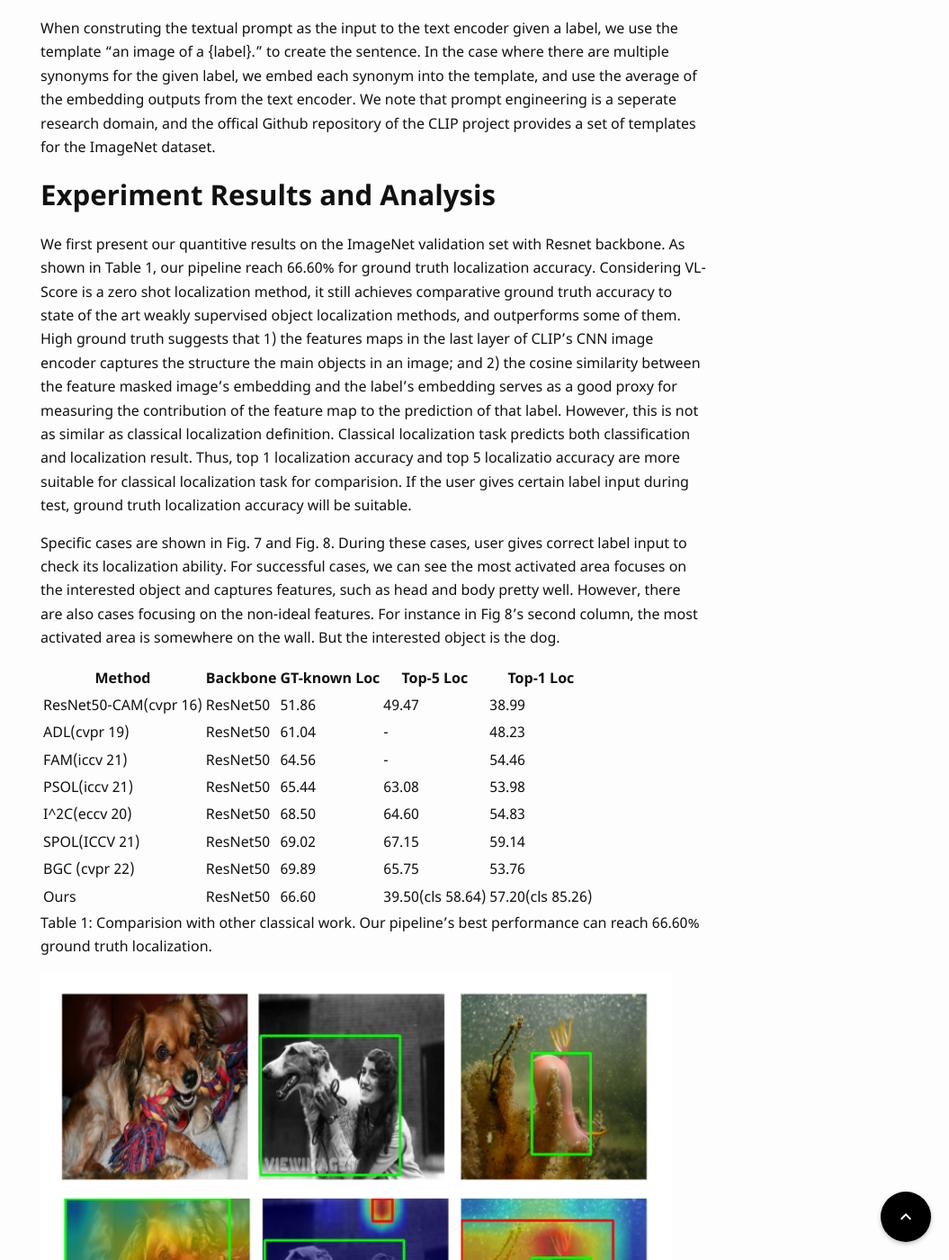
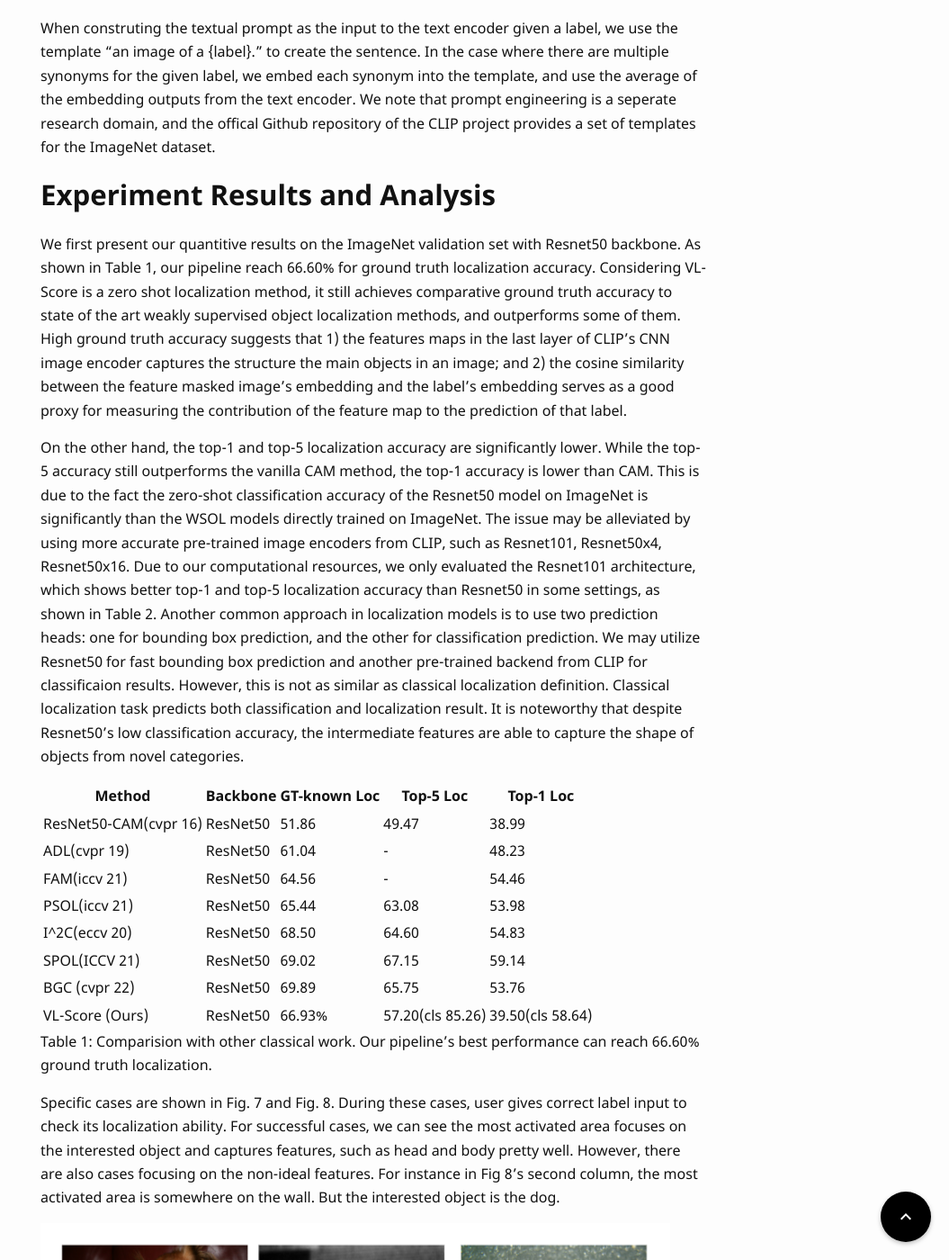
Before and after one commit to UCLAdeepvision/CS269-projects-2022spring, a Jekyll site: the page built from _posts/2022-04-10-team03-instruction-to-post.md, in a window 1280 px wide and 1400 px high, scrolled down 9182 px. Shown: the whole window at 90% size, without its empty margins (225-1280 px from the left). Built offline with Jekyll 4.4.1, drawn with Linux system fonts in a browser that asks for light colours; some web fonts are replaced; formulas are drawn with MathJax 3; comment, search, counter and statistics services are not loaded.

Commit message:
Update 2022-04-10-team03-instruction-to-post.md

```diff
--- a/_posts/2022-04-10-team03-instruction-to-post.md
+++ b/_posts/2022-04-10-team03-instruction-to-post.md
@@ -100,11 +100,9 @@ There are 4 evaluation metrics: box IOU, groud truth localization accuracy, top-
 When construting the textual prompt as the input to the text encoder given a label, we use the template "an image of a \{label\}." to create the sentence. In the case where there are multiple synonyms for the given label, we embed each synonym into the template, and use the average of the embedding outputs from the text encoder. We note that prompt engineering is a seperate research domain, and the offical Github repository of the CLIP project provides a set of templates for the ImageNet dataset.
 
 ## Experiment Results and Analysis
-We first present our quantitive results on the ImageNet validation set with Resnet backbone. As shown in Table 1, our pipeline reach 66.60% for ground truth localization accuracy. Considering VL-Score is a zero shot localization method, it still achieves comparative ground truth accuracy to state of the art weakly supervised object localization methods, and outperforms some of them. High ground truth suggests that 1) the features maps in the last layer of CLIP's CNN image encoder captures the structure the main objects in an image; and 2) the cosine similarity between the feature masked image's embedding and the label's embedding serves as a good proxy for measuring the contribution of the feature map to the prediction of that label. However, this is not as similar as classical localization definition. Classical localization task predicts both classification and localization result. Thus, top 1 localization accuracy and top 5 localizatio accuracy are more suitable for classical localization task for comparision. If the user gives certain label input during test, ground truth localization accuracy will be suitable.
+We first present our quantitive results on the ImageNet validation set with Resnet50 backbone. As shown in Table 1, our pipeline reach 66.60% for ground truth localization accuracy. Considering VL-Score is a zero shot localization method, it still achieves comparative ground truth accuracy to state of the art weakly supervised object localization methods, and outperforms some of them. High ground truth accuracy suggests that 1) the features maps in the last layer of CLIP's CNN image encoder captures the structure the main objects in an image; and 2) the cosine similarity between the feature masked image's embedding and the label's embedding serves as a good proxy for measuring the contribution of the feature map to the prediction of that label.
 
-
-
-Specific cases are shown in Fig. 7 and Fig. 8. During these cases, user gives correct label input to check its localization ability. For successful cases, we can see the most activated area focuses on the interested object and captures features, such as head and body pretty well. However, there are also cases focusing on the non-ideal features. For instance in Fig 8's second column, the most activated area is somewhere on the wall. But the interested object is the dog.
+On the other hand, the top-1 and top-5 localization accuracy are significantly lower. While the top-5 accuracy still outperforms the vanilla CAM method, the top-1 accuracy is lower than CAM. This is due to the fact the zero-shot classification accuracy of the Resnet50 model on ImageNet is significantly than the WSOL models directly trained on ImageNet. The issue may be alleviated by using more accurate pre-trained image encoders from CLIP, such as Resnet101, Resnet50x4, Resnet50x16. Due to our computational resources, we only evaluated the Resnet101 architecture, which shows better top-1 and top-5 localization accuracy than Resnet50 in some settings, as shown in Table 2. Another common approach in localization models is to use two prediction heads: one for bounding box prediction, and the other for classification prediction. We may utilize Resnet50 for fast bounding box prediction and another pre-trained backend from CLIP for classificaion results. However, this is not as similar as classical localization definition. Classical localization task predicts both classification and localization result. It is noteworthy that despite Resnet50's low classification accuracy, the intermediate features are able to capture the shape of objects from novel categories.
 
 
 | Method                | Backbone |  GT-known Loc | Top-5 Loc        | Top-1 Loc        |
@@ -116,11 +114,12 @@ Specific cases are shown in Fig. 7 and Fig. 8. During these cases, user gives co
 | I^2C(eccv 20)         | ResNet50 | 68.50         | 64.60            | 54.83            |
 | SPOL(ICCV 21)         | ResNet50 | 69.02         | 67.15            | 59.14            |
 | BGC (cvpr 22)         | ResNet50 | 69.89         | 65.75            | 53.76            |
-| Ours                  | ResNet50 | 66.60         | 39.50(cls 58.64) | 57.20(cls 85.26) |
+| VL-Score (Ours)       | ResNet50 | 66.93%        | 57.20(cls 85.26) | 39.50(cls 58.64)|
 
 
 Table 1: Comparision with other classical work. Our pipeline's best performance can reach 66.60% ground truth localization.
 
+Specific cases are shown in Fig. 7 and Fig. 8. During these cases, user gives correct label input to check its localization ability. For successful cases, we can see the most activated area focuses on the interested object and captures features, such as head and body pretty well. However, there are also cases focusing on the non-ideal features. For instance in Fig 8's second column, the most activated area is somewhere on the wall. But the interested object is the dog.
 
 ![Non-ideal result]({{ '/assets/images/team03/final/bad-performance.png' | relative_url }})
 {: style="width: 700px; max-width: 100%;"}
@@ -190,8 +189,6 @@ CLIP with Score-CAM can perform object localization with promising accuracy, esp
 
 
 
-
-
 ## Reference
 [1] Dosovitskiy, Alexey, et al. "An image is worth 16x16 words: Transformers for image recognition at scale." arXiv preprint arXiv:2010.11929 (2020).
 
```
